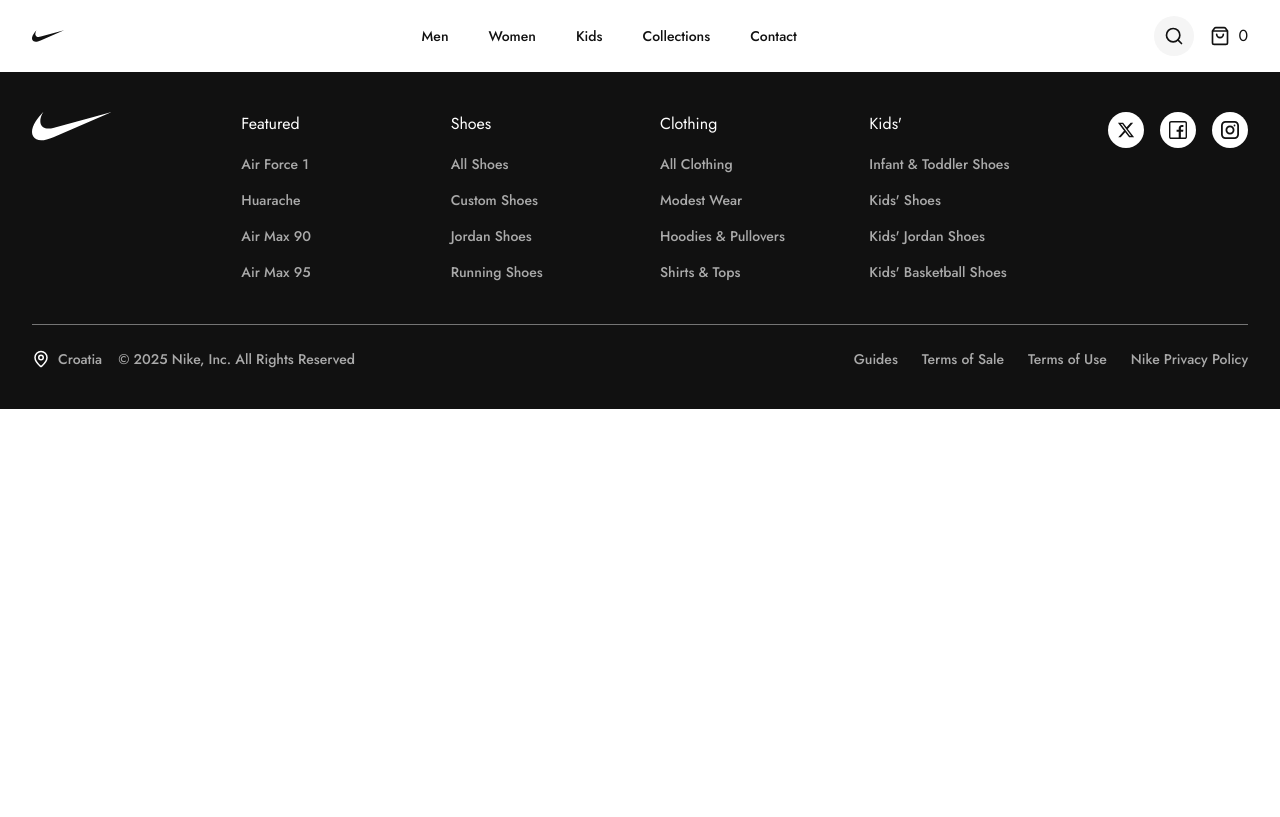
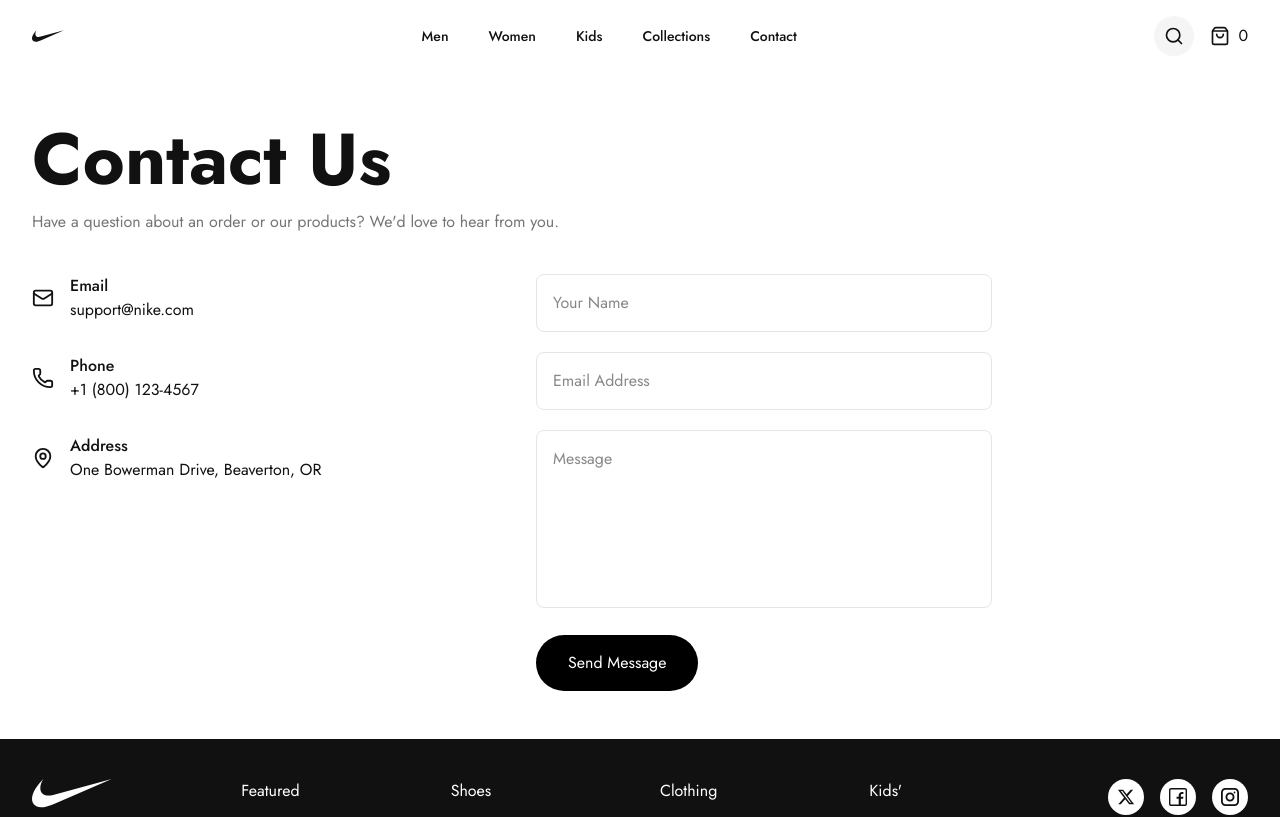
Before and after one commit to Tanya908/nike_ecommerce, a React (Vite) app: page /contact in a window 1280 px wide. Shown: the top 817 px of the page. Built offline with nearby package versions, Linux system fonts and the light colour scheme.

Commit message:
Create contact page

```diff
--- /dev/null
+++ b/src/components/Contact.tsx
@@ -0,0 +1,72 @@
+import { Mail, Phone, MapPin } from "lucide-react";
+
+const Contact = () => {
+    return (
+        <div className="page-spacing my-12 max-w-5xl">
+            <h1 className="mb-3 text-h1">
+                Contact Us
+            </h1>
+
+            <p className="mb-10 max-w-2xl text-body text-[var(--color-dark-700)]">
+                Have a question about an order or our products? We'd love to hear from you.
+            </p>
+
+            <div className="grid gap-12 lg:grid-cols-2">
+                <div className="space-y-8">
+                    <div className="flex items-center gap-4">
+                        <Mail size={22} />
+                        <div>
+                            <h3 className="text-body-medium">Email</h3>
+                            <p>support@nike.com</p>
+                        </div>
+                    </div>
+
+                    <div className="flex items-center gap-4">
+                        <Phone size={22} />
+                        <div>
+                            <h3 className="text-body-medium">Phone</h3>
+                            <p>+1 (800) 123-4567</p>
+                        </div>
+                    </div>
+
+                    <div className="flex items-center gap-4">
+                        <MapPin size={22} />
+                        <div>
+                            <h3 className="text-body-medium">Address</h3>
+                            <p>One Bowerman Drive, Beaverton, OR</p>
+                        </div>
+                    </div>
+                </div>
+
+                <form className="space-y-5">
+                    <input
+                        type="text"
+                        placeholder="Your Name"
+                        className="w-full rounded-lg border border-[var(--color-light-300)] p-4 outline-none"
+                    />
+
+                    <input
+                        type="email"
+                        placeholder="Email Address"
+                        className="w-full rounded-lg border border-[var(--color-light-300)] p-4 outline-none"
+                    />
+
+                    <textarea
+                        rows={6}
+                        placeholder="Message"
+                        className="w-full rounded-lg border border-[var(--color-light-300)] p-4 outline-none resize-none"
+                    />
+
+                    <button
+                        type="submit"
+                        className="rounded-full bg-black px-8 py-4 text-white transition hover:opacity-90"
+                    >
+                        Send Message
+                    </button>
+                </form>
+            </div>
+        </div>
+    );
+};
+
+export default Contact;
--- a/src/layout/Header.tsx
+++ b/src/layout/Header.tsx
@@ -14,7 +14,7 @@
         { label: "Women", href: "/women" },
         { label: "Kids", href: "/kids" },
         { label: "Collections", href: "/collections" },
-        { label: "Contact", href: "#" },
+        { label: "Contact", href: "/contact" },
     ];
 
     return (
--- a/src/router/AppRouter.tsx
+++ b/src/router/AppRouter.tsx
@@ -4,6 +4,7 @@
 import Women from "../pages/сategoryPage/Women.tsx";
 import Kids from "../pages/сategoryPage/Kids.tsx";
 import Collection from "../components/Collection.tsx";
+import Contact from "../components/Contact.tsx";
 
 
 
@@ -15,6 +16,7 @@
             <Route path="/women" element={<Women/>} />
             <Route path="/kids" element={<Kids/>} />
             <Route path="/collections" element={<Collection/>} />
+            <Route path="/contact" element={<Contact/>} />
         </Routes>
     );
 };
```
